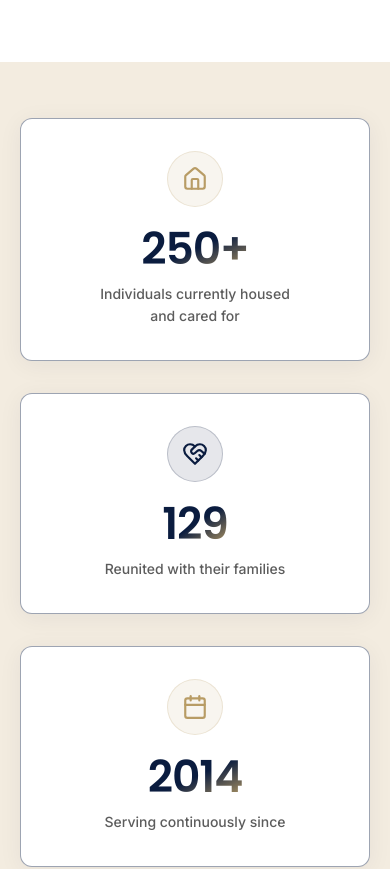
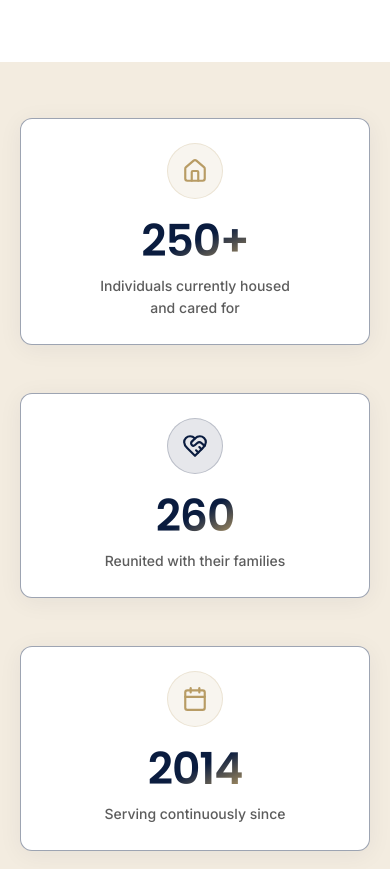
Before and after one commit to Kanishkp19/ngo, a Next.js app: page / in a window 390 px wide. Shown: the part 859-1728 px from the top of the page. Built offline with nearby package versions, Linux system fonts and the light colour scheme.

Commit message:
Update reunited families count to 260 and increase vertical spacing on mobile grids

```diff
--- a/app/impact/page.tsx
+++ b/app/impact/page.tsx
@@ -19,7 +19,7 @@ export default function ImpactPage() {
       </Section>
 
       <Section background="cream">
-        <div className="grid grid-cols-1 md:grid-cols-3 gap-8 max-w-5xl mx-auto">
+        <div className="grid grid-cols-1 md:grid-cols-3 gap-y-12 gap-x-8 max-w-5xl mx-auto">
           {impactStats.map((stat) => (
             <StatCard key={stat.label} {...stat} />
           ))}
--- a/app/page.tsx
+++ b/app/page.tsx
@@ -37,7 +37,7 @@ export default function HomePage() {
       </Section>
 
       <Section background="cream">
-        <div className="grid grid-cols-1 md:grid-cols-3 gap-8 max-w-5xl mx-auto">
+        <div className="grid grid-cols-1 md:grid-cols-3 gap-y-12 gap-x-8 max-w-5xl mx-auto">
           {impactStats.map((stat) => (
             <StatCard key={stat.label} {...stat} />
           ))}
--- a/app/programs/page.tsx
+++ b/app/programs/page.tsx
@@ -22,7 +22,7 @@ const deepDiveDetails: Record<string, { problem: string; whatWeDo: string; outco
   rehabilitation: {
     problem: "Families are often unaware of what happened to a missing relative.",
     whatWeDo: "We work to trace, verify, and safely reunite residents with their families.",
-    outcome: "129 individuals reunited with their families to date.",
+    outcome: "260 individuals reunited with their families to date.",
   },
 };
 
--- a/components/primitives/StatCard.tsx
+++ b/components/primitives/StatCard.tsx
@@ -17,7 +17,7 @@ export default function StatCard({ value, suffix = "", label, isYear = false }:
   let IconComponent = Home;
   let iconBg = "bg-gold/10 text-gold border-gold/20";
 
-  if (value === 129) {
+  if (value === 260) {
     IconComponent = HeartHandshake;
     iconBg = "bg-navy/10 text-navy border-navy/20";
   } else if (value === 2014) {
@@ -28,7 +28,7 @@ export default function StatCard({ value, suffix = "", label, isYear = false }:
   return (
     <div
       ref={ref}
-      className="group bg-white rounded-card shadow-card border border-navy-10/40 p-8 flex flex-col items-center justify-center text-center transition-all duration-300 hover:-translate-y-2 hover:shadow-lg"
+      className="group bg-white rounded-card shadow-card border border-navy-10/40 p-6 md:p-8 flex flex-col items-center justify-center text-center transition-all duration-300 hover:-translate-y-2 hover:shadow-lg"
     >
       <div className={`w-14 h-14 rounded-full flex items-center justify-center border mb-5 transition-transform duration-300 group-hover:scale-110 ${iconBg}`}>
         <IconComponent size={26} strokeWidth={2} />
--- a/content/impact.ts
+++ b/content/impact.ts
@@ -1,6 +1,6 @@
 export const impactStats = [
   { value: 250, suffix: "+", label: "Individuals currently housed and cared for" },
-  { value: 129, suffix: "", label: "Reunited with their families" },
+  { value: 260, suffix: "", label: "Reunited with their families" },
   { value: 2014, suffix: "", label: "Serving continuously since", isYear: true },
 ];
 
```
Also changed, not shown: 1 other file (tests, documents, lock files or other folders).
